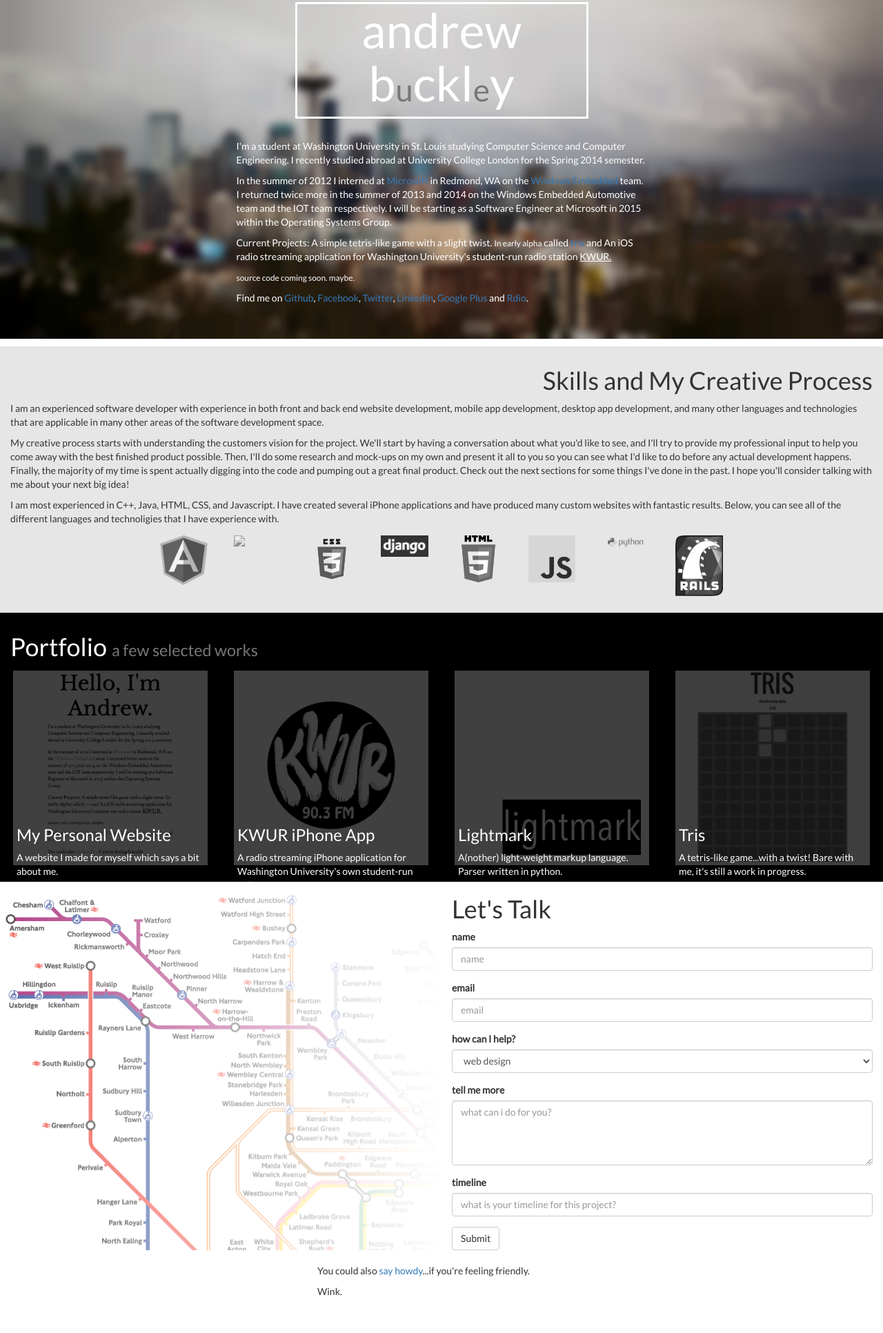
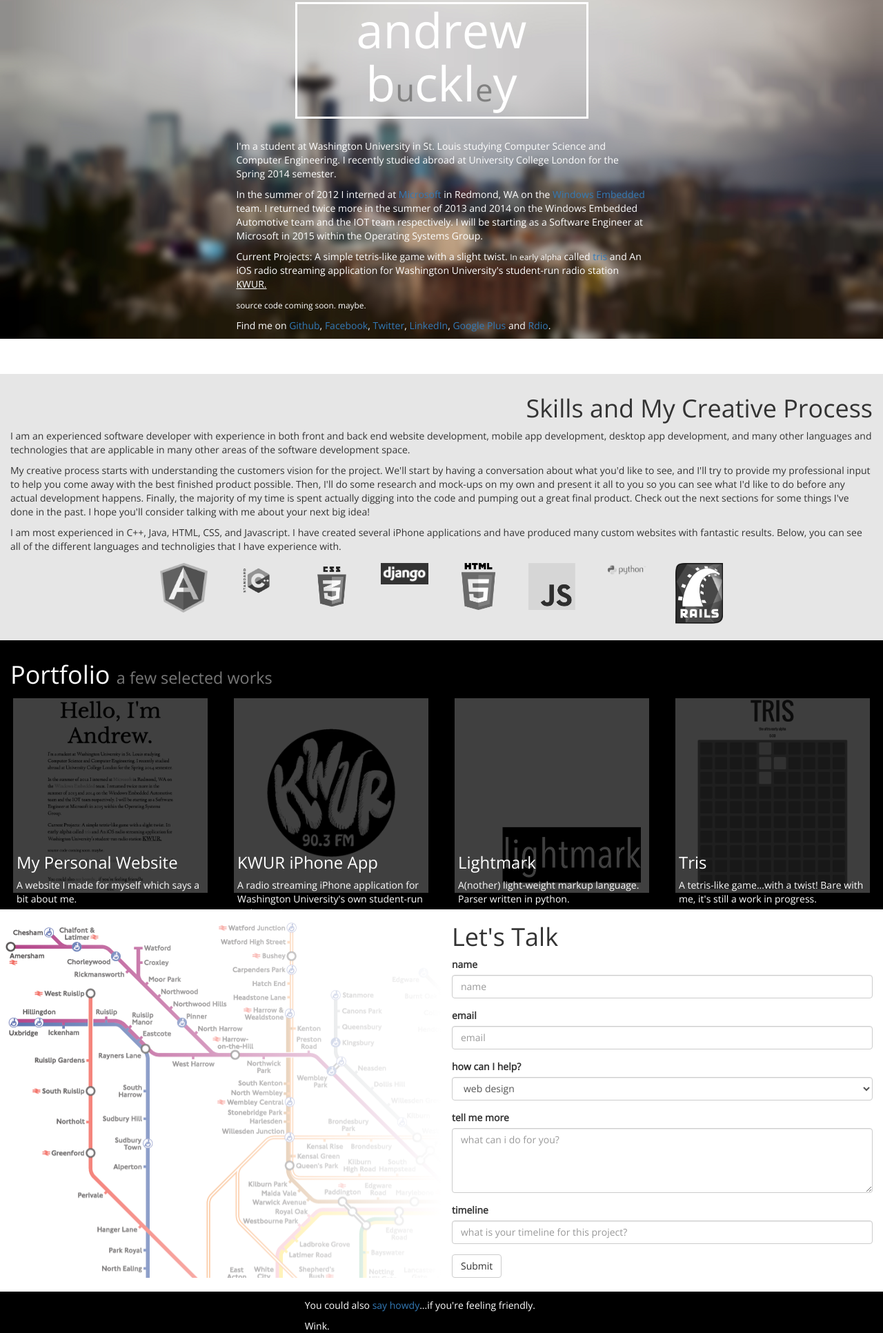
Before and after one commit to aglbuckley/portfolio, a plain HTML site: page index.html in a window 1280 px wide. Shown: the part 67-1999 px from the top of the page at 69% size. Before the commit the page ends 1949 px from the top, so only its background shows below. Drawn offline with nearby package versions, Linux system fonts and the light colour scheme.

Commit message:
moar changezz

```diff
--- a/css/custom.css
+++ b/css/custom.css
@@ -1,5 +1,5 @@
 *{
-  font-family: 'Lato', sans-serif;
+  font-family: 'Open Sans', sans-serif;
 }
 body{
   background-image: url("../img/seattle-blurred.jpg");
@@ -18,11 +18,30 @@ body{
   margin-left: 85px;
   margin-right: 85px;
   margin-bottom: 30px;
+  transition: background-color 1s ease;
+  transition: border-color 1s ease;
 }
 
 #big-header h1 {
   font-size: 500%;
   margin-top: -1px;
+}
+
+#big-header:hover {
+  background-color: gray;
+  border-color: gray;
+  transition: background-color 1s ease;
+  transition: border-color 1s ease;
+}
+
+#big-header small{
+  color: gray;
+  transition: color 1s ease;
+}
+
+#big-header:hover small{
+  color: black;
+  transition: color 1s ease;
 }
 
 #me {
@@ -132,3 +151,9 @@ background: linear-gradient(to right, rgba(255,255,255,0.25) 0%,rgba(255,255,255
   left: 0;
   width: 100%;
 }
+
+#footer-div{
+  padding-top: 10px;
+  background-color: black;
+  color: white;
+}
--- a/index.html
+++ b/index.html
@@ -216,7 +216,7 @@
       </section>
     </div>
 
-    <div class="container">
+    <div class="container-fluid" id="footer-div">
       <div class="row">
         <div class="col-md-4 col-md-offset-4">
           <p>You could also <a href="mailto:a@bckly.me">say howdy</a>...if you're feeling friendly.</p>
```
Also changed, not shown: img/cpp.png (added).
